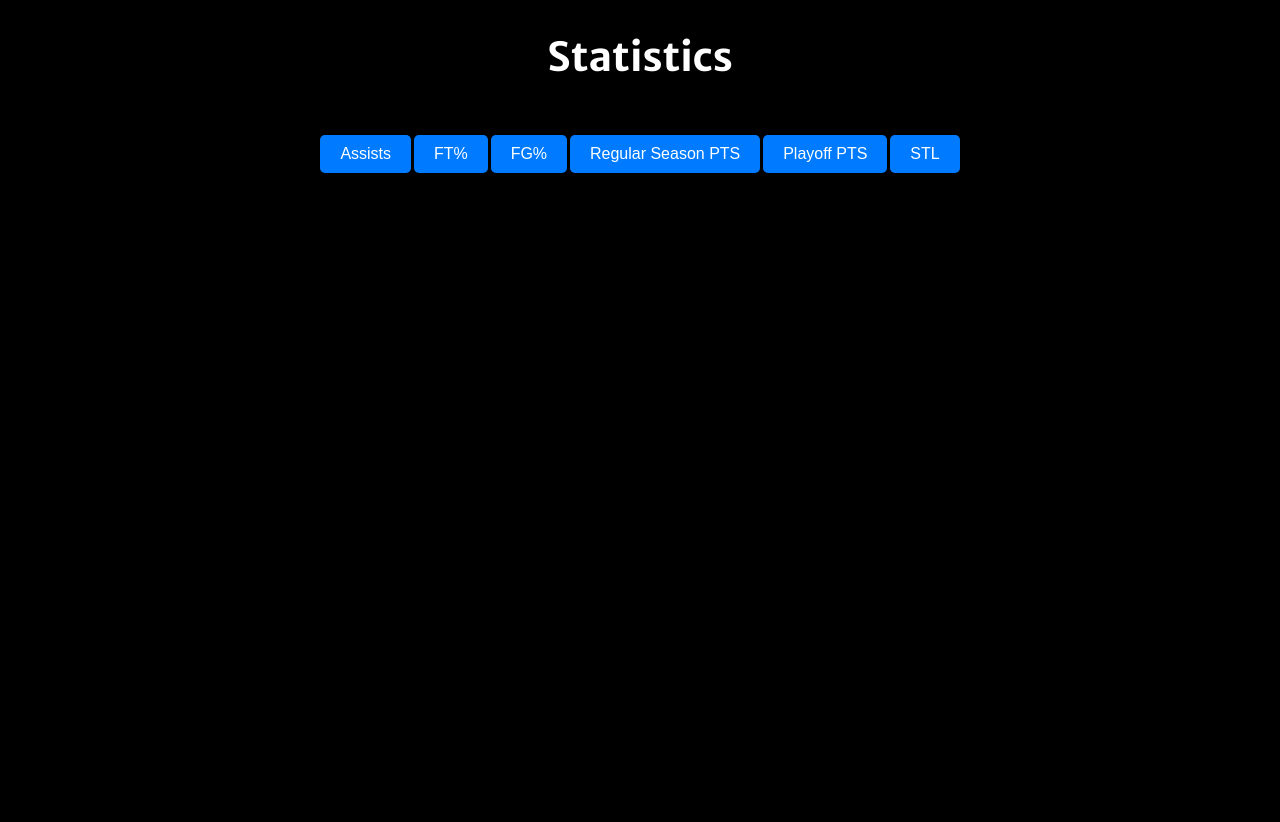
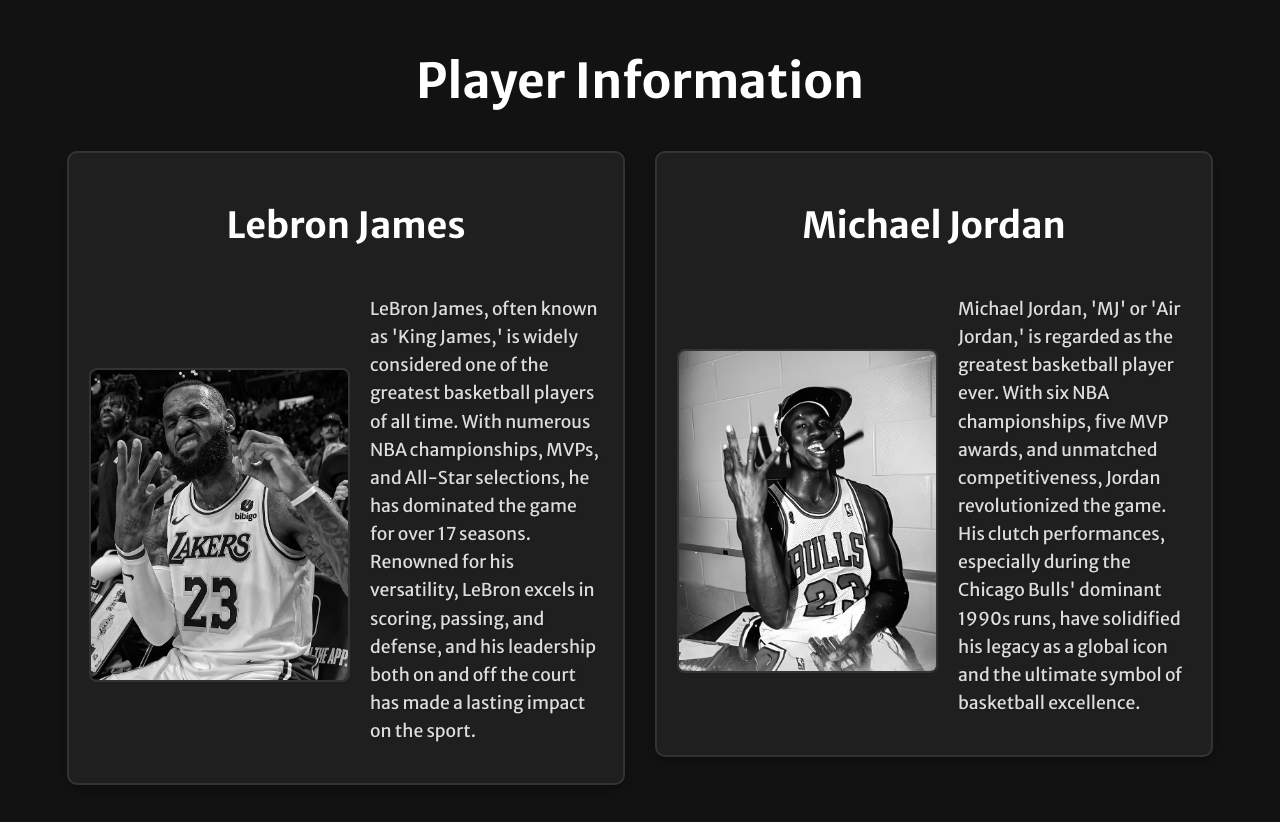
Before and after one commit to jnarlin/jnarlin.github.io, a plain HTML site: page final.html in a window 1280 px wide. Shown: the part 858-1680 px from the top of the page. Drawn offline with nearby package versions, Linux system fonts and the light colour scheme; a script that the page names is missing.

Commit message:
updated player stuff

```diff
--- a/final.css
+++ b/final.css
@@ -113,6 +113,92 @@
 }
 
 /* Player Information */
+/* General styling for the info section */
+#info {
+    padding: 20px;
+    background-color: #121212; /* Dark background for the section */
+    color: white; /* White text color for better contrast */
+    text-align: center;
+    width: 100%; /* Ensure the section takes up the full width of the screen */
+    box-sizing: border-box;
+}
+
+#info h1 {
+    font-size: 3em;
+    padding-top: 6vh;
+}
+
+/* Players container setup with side-by-side layout */
+.players {
+    display: flex;
+    justify-content: center; /* Center the player sections horizontally */
+    align-items: flex-start; /* Align the player sections at the top */
+    gap: 30px; /* Space between the sections */
+    flex-wrap: wrap; /* Allows wrapping to next row on smaller screens */
+    max-width: 100%;
+    margin: 0 auto;
+    padding: 0;
+}
+
+.players h1 {
+    font-size: 2.5em;
+    color: #f1f1f1; /* Light gray color for the main title */
+    margin-bottom: 20px;
+    text-shadow: 2px 2px 4px rgba(0, 0, 0, 0.3); /* Slight shadow for readability */
+}
+
+/* Style for each player section (lebron/mj) */
+.players .lebron, .players .mj {
+    display: flex;
+    flex-direction: column;
+    align-items: center;
+    width: 45%; /* Keep sections side by side */
+    background-color: #1f1f1f;
+    padding: 20px;
+    border-radius: 10px;
+    box-shadow: 0 4px 8px rgba(0, 0, 0, 0.3); /* Soft shadow for a minimalist card effect */
+    text-align: left;
+    margin-bottom: 20px; /* Space between player sections */
+    overflow: hidden;
+    border: 2px solid #333; /* Uniform border for each player section */
+    box-sizing: border-box; /* Ensure padding doesn't affect overall width/height */
+}
+
+/* Player header and content sections */
+.players .lebron .player-header, .players .mj .player-header {
+    text-align: center;
+    font-size: 1.5em;
+}
+
+/* Ensure the paragraph and image are side by side with equal border around them */
+.players .lebron .player-content, .players .mj .player-content {
+    display: flex;
+    justify-content: flex-start;
+    align-items: center;
+    gap: 20px;
+    width: 100%;
+}
+
+.players img {
+    width: 50%;
+    max-width: 320px; /* Image size is consistent */
+    height: auto;
+    border-radius: 8px;
+    margin-top: 10px;
+    border: 2px solid #333; /* Keep border the same for the images */
+}
+
+/* Ensure the player's description is consistent in width */
+.players p {
+    font-size: 1.1em;
+    line-height: 1.6;
+    color: #ddd;
+    text-shadow: 1px 1px 2px rgba(0, 0, 0, 0.2);
+    max-width: 60%;
+}
+
+
+/* Visualizations */
 
 .vis {
     display: flex;
--- a/final.html
+++ b/final.html
@@ -62,11 +62,35 @@
                             Both players have left an indelible mark on the NBA, achieving legendary status through their careers.
                             But the question remains: who is the true "GOAT"? Let's compare their legacies, stats, and impact on the game.</p>
                     </div>
-                <a href="#stats" class="arrow">v</a>
+                <a href="#info" class="arrow">v</a>
             </div>
         </section>
 
         <div class = "content">
+            <section id = "info">
+                <h1>Player Information</h1>
+                <div class = "players">
+                    <div class = "lebron">
+                        <div class = "player-header">
+                            <h2>Lebron James</h2>
+                        </div>
+                        <div class="player-content">
+                            <img src="img/lbj.jpg" alt="LeBron James">
+                            <p>LeBron James, often known as 'King James,' is widely considered one of the greatest basketball players of all time. With numerous NBA championships, MVPs, and All-Star selections, he has dominated the game for over 17 seasons. Renowned for his versatility, LeBron excels in scoring, passing, and defense, and his leadership both on and off the court has made a lasting impact on the sport.</p>
+                        </div>
+                    </div>
+                    <div class = "mj">
+                        <div class="player-header">
+                            <h2>Michael Jordan</h2>
+                        </div>
+                        <div class="player-content">
+                            <img src="img/mj.jpg" alt="Michael Jordan">
+                            <p>Michael Jordan, 'MJ' or 'Air Jordan,' is regarded as the greatest basketball player ever. With six NBA championships, five MVP awards, and unmatched competitiveness, Jordan revolutionized the game. His clutch performances, especially during the Chicago Bulls' dominant 1990s runs, have solidified his legacy as a global icon and the ultimate symbol of basketball excellence.</p>
+                        </div>
+                    </div>
+                </div>
+            </section>
+
             <section id = "stats"> <!-- Visualizations -->
                 <div class = "vis">
                     <h2>Statistics</h2>
@@ -83,6 +107,11 @@
                     </div>
                 </div>
             </section>
+
+            <div class = "conclusion">
+
+            </div>
+
         </div>
 
         <footer class="footer">
```
Also changed, not shown: img/lbj.jpg (added), img/mj.jpg (added).
